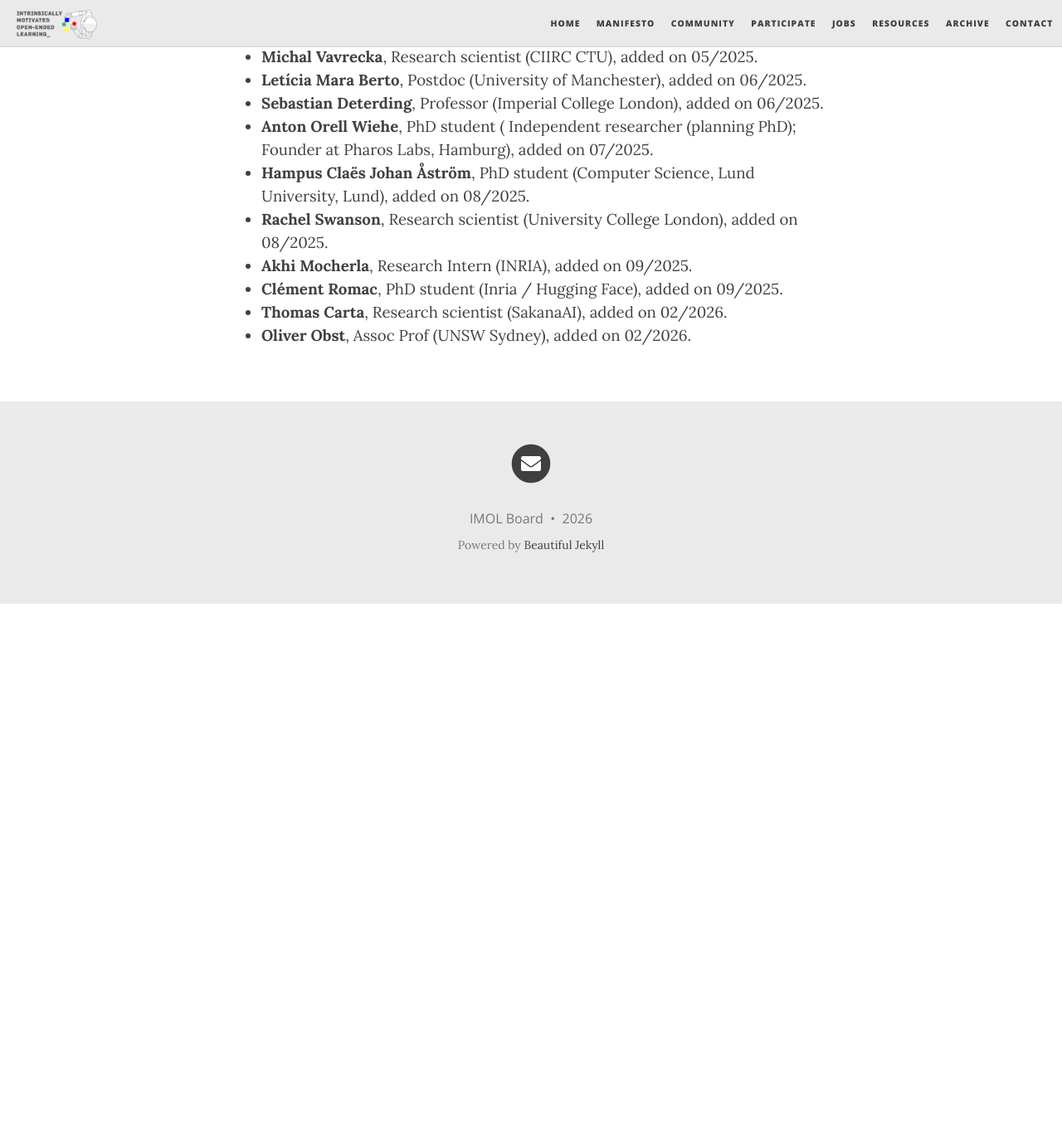
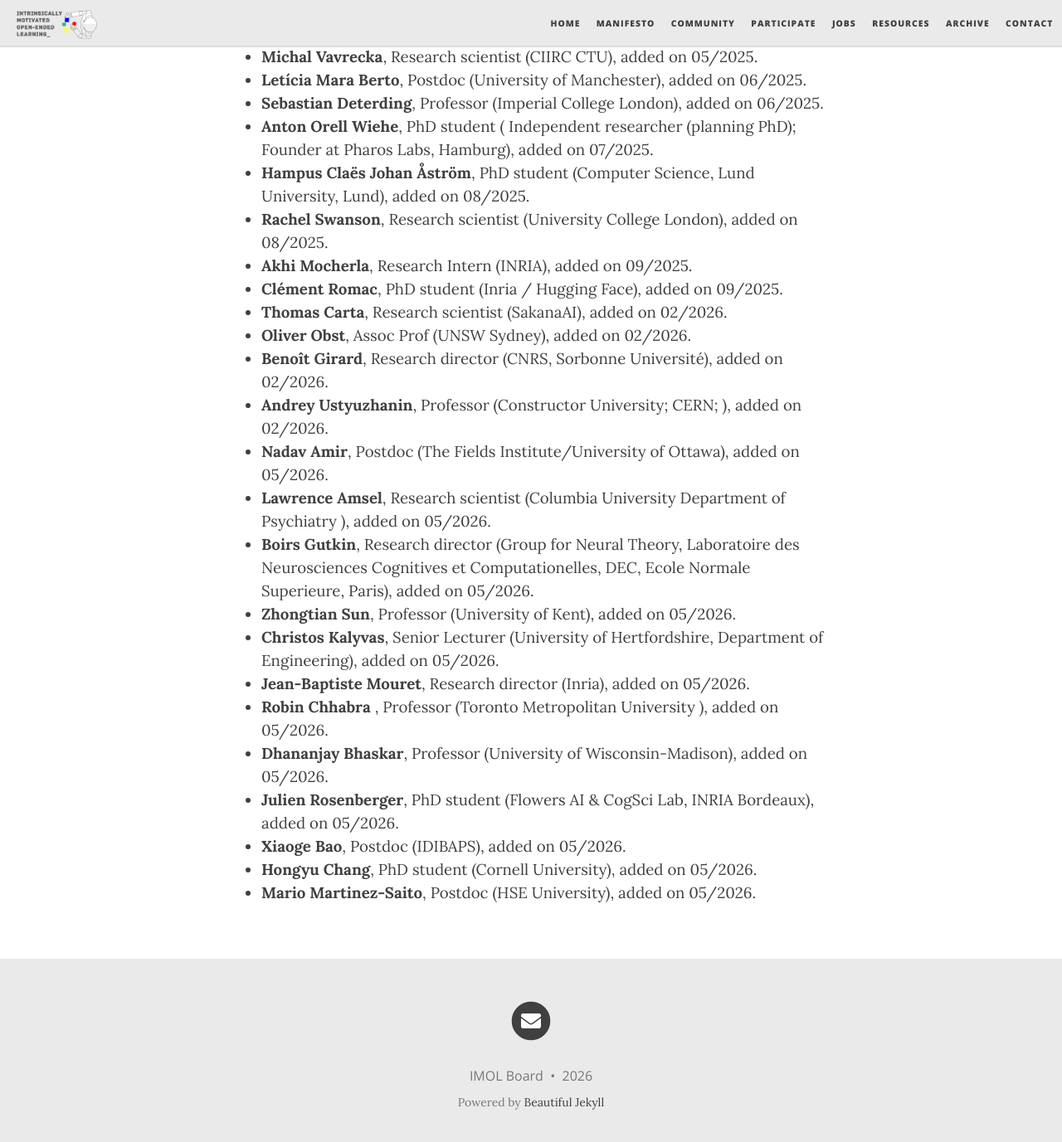
Before and after one commit to imol-community/imol-community.github.io, a Jekyll site: the page built from community.md, in a window 1280 px wide and 1400 px high, scrolled down 5587 px. Shown: the top 1377 px of the window at 83% size. Built offline with Jekyll 4.4.1, drawn with Linux system fonts in a browser that asks for light colours; nearby versions of some CDN libraries; before the commit the page ends 6315 px from its top, so only the background shows below that.

Commit message:
update members list

```diff
--- a/community.md
+++ b/community.md
@@ -365,6 +365,20 @@ Here is the list of IMOL members:
 <li> <b>Clément Romac</b>, PhD student (Inria / Hugging Face), added on 09/2025. </li>
 <li> <b>Thomas Carta</b>, Research scientist (SakanaAI), added on 02/2026. </li>
 <li> <b>Oliver Obst</b>, Assoc Prof (UNSW Sydney), added on 02/2026. </li>
+<li> <b>Benoît Girard</b>, Research director (CNRS, Sorbonne Université), added on 02/2026. </li>
+<li> <b>Andrey Ustyuzhanin</b>, Professor (Constructor University; CERN; ), added on 02/2026. </li>
+<li> <b>Nadav  Amir</b>, Postdoc (The Fields Institute/University of Ottawa), added on 05/2026. </li>
+<li> <b>Lawrence Amsel</b>, Research scientist (Columbia University Department of Psychiatry ), added on 05/2026. </li>
+<li> <b>Boirs Gutkin</b>, Research director (Group for Neural Theory, Laboratoire des Neurosciences Cognitives et Computationelles, DEC, Ecole Normale Superieure, Paris), added on 05/2026. </li>
+<li> <b>Zhongtian Sun</b>, Professor (University of Kent), added on 05/2026. </li>
+<li> <b>Christos Kalyvas</b>, Senior Lecturer (University of Hertfordshire, Department of Engineering), added on 05/2026. </li>
+<li> <b>Jean-Baptiste Mouret</b>, Research director (Inria), added on 05/2026. </li>
+<li> <b>Robin Chhabra </b>, Professor (Toronto Metropolitan University ), added on 05/2026. </li>
+<li> <b>Dhananjay Bhaskar</b>, Professor (University of Wisconsin-Madison), added on 05/2026. </li>
+<li> <b>Julien Rosenberger</b>, PhD student (Flowers AI & CogSci Lab, INRIA Bordeaux), added on 05/2026. </li>
+<li> <b>Xiaoge Bao</b>, Postdoc (IDIBAPS), added on 05/2026. </li>
+<li> <b>Hongyu Chang</b>, PhD student (Cornell University), added on 05/2026. </li>
+<li> <b>Mario Martinez-Saito</b>, Postdoc (HSE University), added on 05/2026. </li>
 </ul>
 
 </div>
--- a/utils/tsv_to_member_list.py
+++ b/utils/tsv_to_member_list.py
@@ -1,7 +1,7 @@
 import pandas as pd
 
 path_to_tsv_file = '~/Downloads/tsv_file.tsv'
-cutoff_date = '09/02/2025'  #day/month/year
+cutoff_date = '28/05/2026'  #day/month/year
 # last update on august 27 2024
 
 def tsv_to_member_list(path_to_tsv_file, cutoff_date):
```
